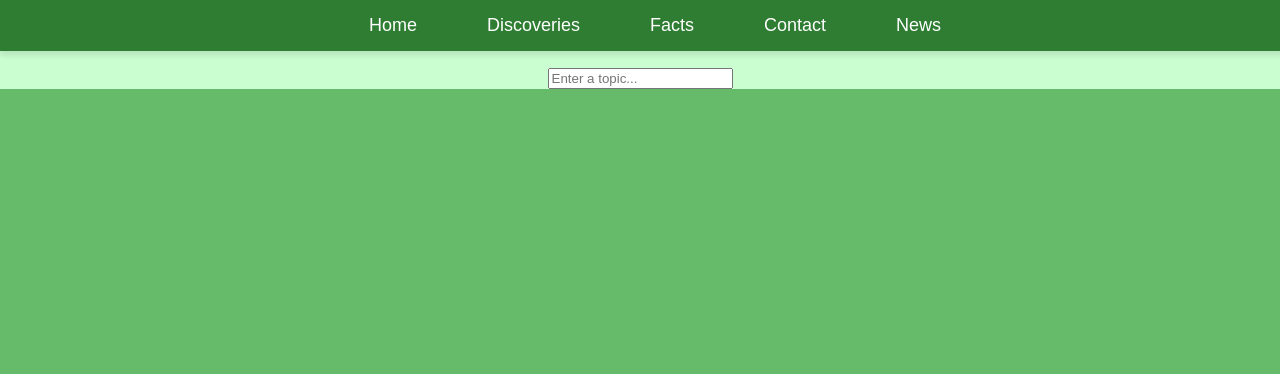
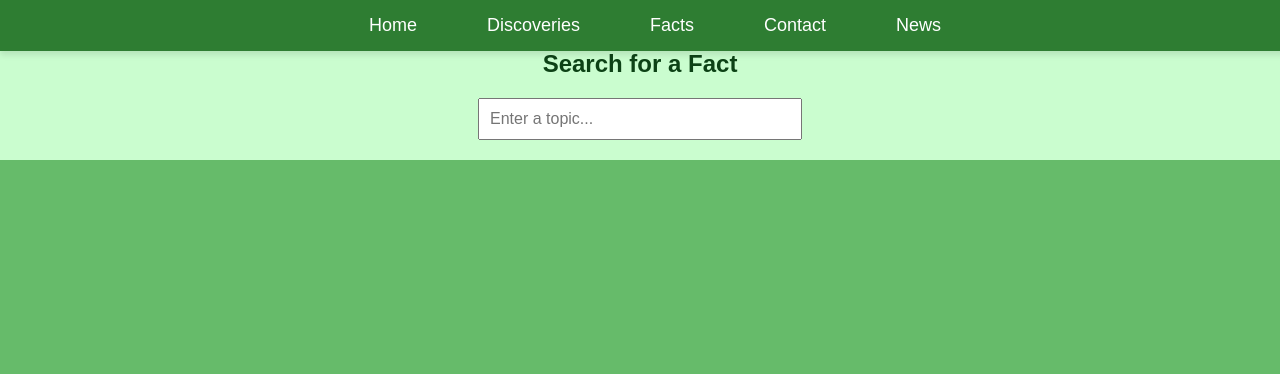
Before and after one commit to AbhinavSma/animalfactss, a plain HTML site: page index.html in a window 1280 px wide. Shown: the top 374 px of the page. Drawn offline with Linux system fonts and the light colour scheme.

Commit message:
style.css

```diff
--- a/style.css
+++ b/style.css
@@ -8,9 +8,33 @@ body {
     overflow-x: hidden;
     animation: fadeIn 2s ease-in;
 }
+.container {
+    margin-top: 50px;
+}
+
+#searchBox {
+    width: 300px;
+    padding: 10px;
+    font-size: 16px;
+}
 p {
     font-style: italic;
 }
+.container {
+    margin-top: 50px;
+}
+
+#searchBox {
+    width: 300px;
+    padding: 10px;
+    font-size: 16px;
+}
+
+#results {
+    margin-top: 20px;
+    font-weight: normal;
+}
+
 #search-bar {
     padding: 10px;
     font-size: 16px;
```
